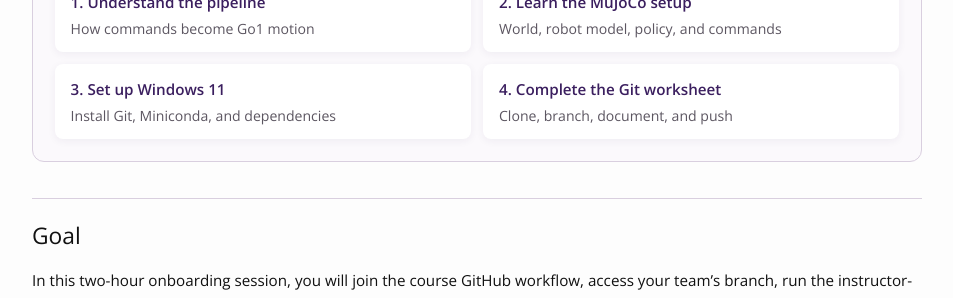
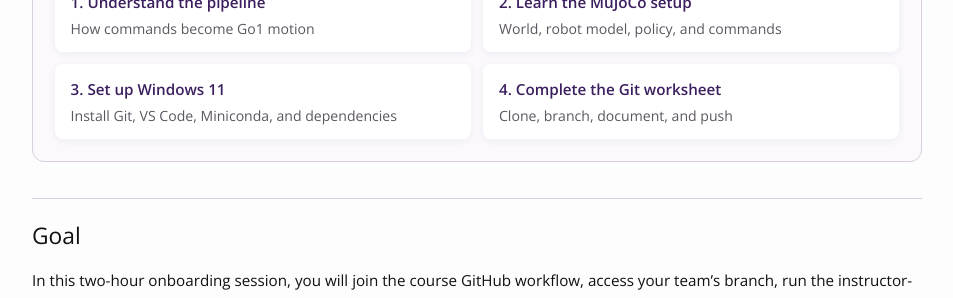
Before and after one commit to DyCo-AI/go1_gesture_tracking, a Jekyll site: the page built from docs/week-01.md, in a window 1280 px wide and 900 px high, scrolled down 601 px. Shown: the part 154-452 px from the top of the window, without its empty margins (163-1116 px from the left). Built offline with Jekyll 4.4.1, drawn with Linux system fonts in a browser that asks for light colours.

Commit message:
Mention VS Code in Week 1 setup

```diff
--- a/docs/week-01.md
+++ b/docs/week-01.md
@@ -26,7 +26,7 @@ permalink: /week-01/
   <div class="week-start-links">
     <a href="{{ '/control-pipeline/' | prepend: site.baseurl }}"><strong>1. Understand the pipeline</strong><span>How commands become Go1 motion</span></a>
     <a href="{{ '/mujoco-orientation/' | prepend: site.baseurl }}"><strong>2. Learn the MuJoCo setup</strong><span>World, robot model, policy, and commands</span></a>
-    <a href="https://github.com/sriram-2502/go1-mujoco-playground/blob/main/course/week-01-github-onboarding/windows-setup.md"><strong>3. Set up Windows 11</strong><span>Install Git, Miniconda, and dependencies</span></a>
+    <a href="https://github.com/sriram-2502/go1-mujoco-playground/blob/main/course/week-01-github-onboarding/windows-setup.md"><strong>3. Set up Windows 11</strong><span>Install Git, VS Code, Miniconda, and dependencies</span></a>
     <a href="{{ '/git-worksheet/' | prepend: site.baseurl }}"><strong>4. Complete the Git worksheet</strong><span>Clone, branch, document, and push</span></a>
   </div>
 </div>
```
